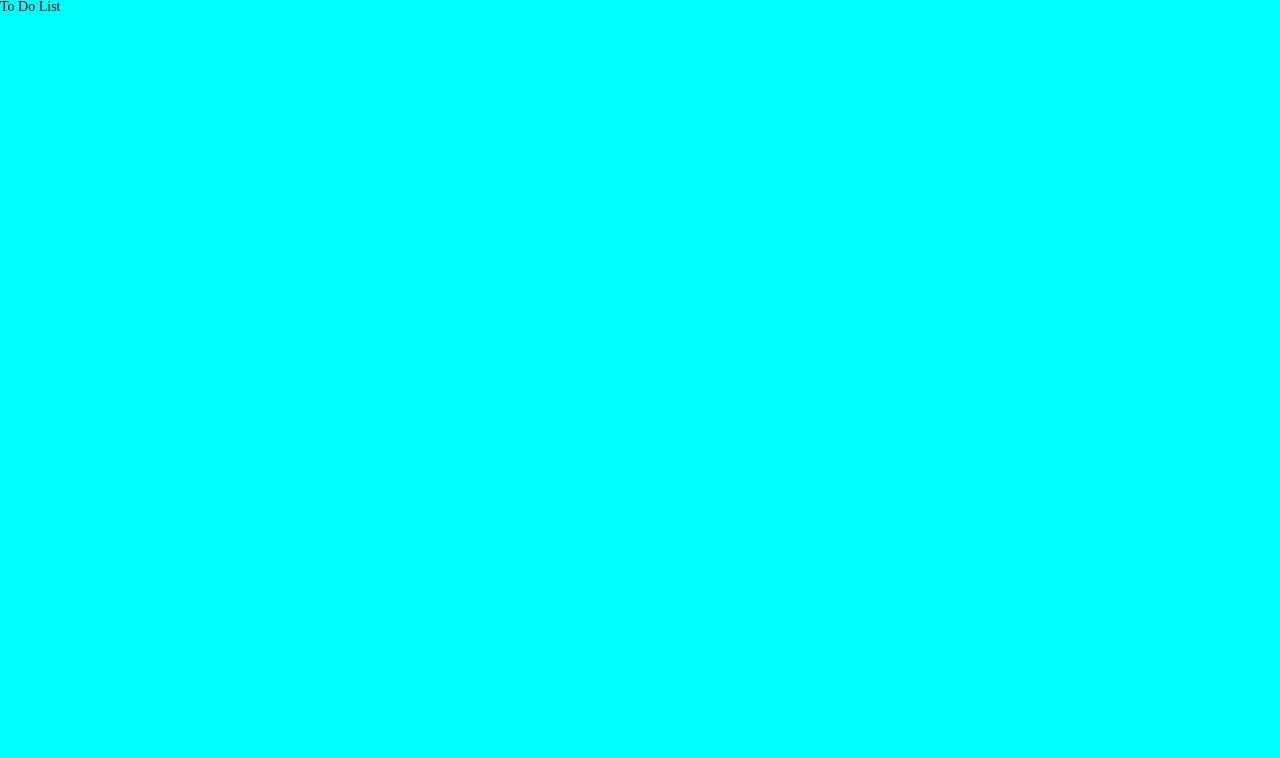
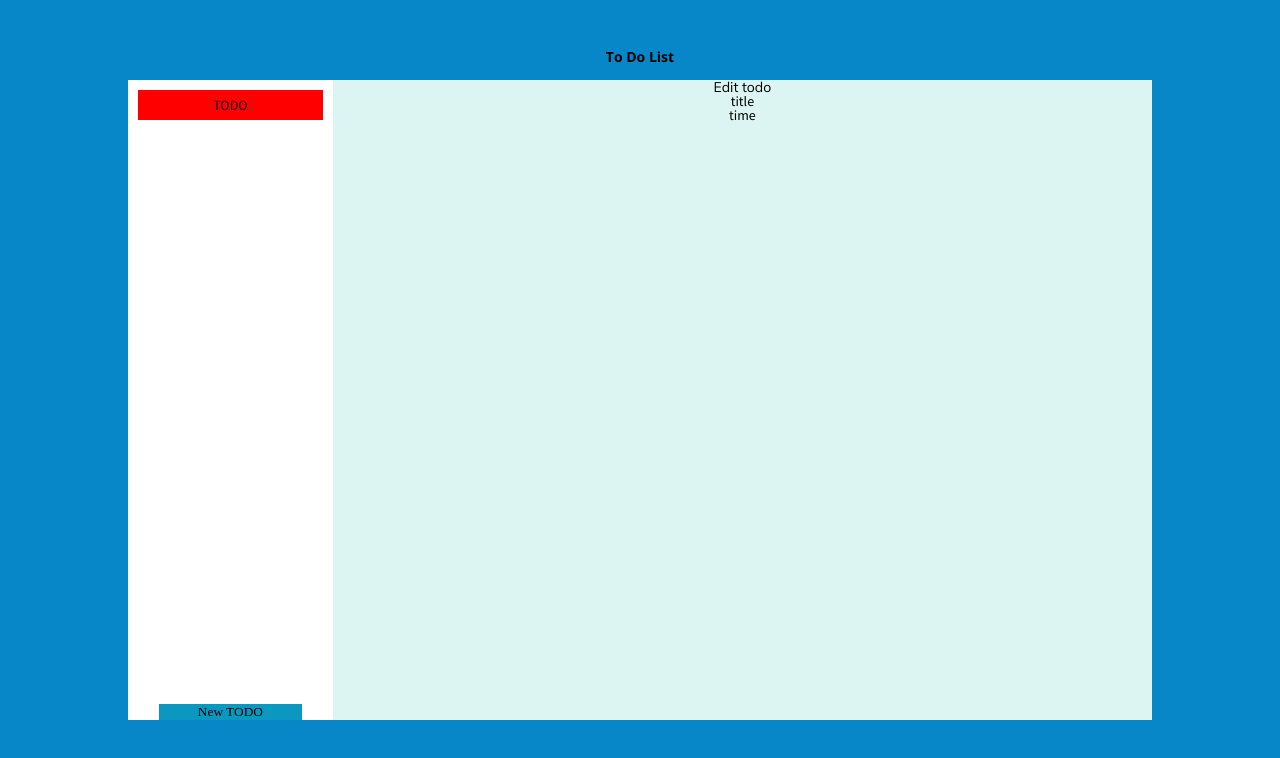
Before and after one commit to Stoncs/to-do-app, a React (Create React App) app: page / in a window 1280 px wide. Shown: the top 758 px of the page. Built offline with nearby package versions, Linux system fonts and the light colour scheme.

Commit message:
approximate view app

```diff
--- a/src/App.jsx
+++ b/src/App.jsx
@@ -3,13 +3,30 @@ import './App.scss';
 
 function App() {
   return (
-    <div className="app">
-      <header>
+    <div className='app'>
+      <header className='app__header'>
         <h1>To Do List</h1>
       </header>
       <main>
-        <div className='app__wrapper'>
+        <div className='to-do'>
+          <div className='to-do__panel'>
+            <div className='to-do-item'>
+              <div className='to-do-item__text'>
+                <p>TODO</p>
+              </div>
+            </div>
+            <button className='to-do__btn btn'>New TODO</button>
+          </div>
+          <div className='to-do__edit'>
+            <div className='edit'>
+              <h2>Edit todo</h2>
+              <div className='edit__container'>
+                <p>title</p>
+                <p>time</p>
+              </div>
+            </div>
 
+          </div>
         </div>
       </main>
     </div>
--- a/src/App.scss
+++ b/src/App.scss
@@ -1,3 +1,79 @@
+@import './styles/colors.scss';
+
 body {
-  background-color: aqua;
+  width: 100vw;
+  height: 100vh;
+  background-color: $clr-background-body;
 }
+
+.app {
+  height: 80%;
+  width: 80%;
+  margin: auto auto;
+  position: absolute;
+  left: 50%;
+  top: 50%;
+  transform: translate(-50%, -50%);
+
+  &__header {
+    position: absolute;
+    top: -20px;
+    left: 50%;
+    transform: translate(-50%, -10px);
+
+  }
+}
+
+main {
+  background-color: $clr-background-to-do;;
+  height: 100%;
+}
+
+.to-do {
+  display: flex;
+  height: 100%;
+
+  &__panel {
+    width: 20%;
+    display: flex;
+    flex-direction: column;
+    justify-content: space-between;
+    align-items: center;
+  }
+
+  &__btn {
+    width: 70%;
+    background-color: $clr-background-btn;
+
+  }
+
+  &__edit {
+    background-color: $clr-background-edit-section;
+    height: 100%;
+    width: 80%;
+  }
+}
+
+.to-do-item {
+  margin-top: 10px;
+  width: 90%;
+  background-color: red;
+
+  &__text {
+    position: relative;
+    height: 30px;
+    width: 100%;
+    display: flex;
+    justify-content: center;
+    align-items: center;
+  }
+}
+
+.edit {
+  text-align: center;
+  &__container {
+    display: flex;
+    flex-direction: column;
+    align-items: center;
+  }
+}
--- a/src/index.js
+++ b/src/index.js
@@ -4,6 +4,7 @@ import ReactDOM from 'react-dom/client';
 import App from './App.jsx';
 
 import './styles/normalize.scss';
+import './styles/general.scss';
 
 const root = ReactDOM.createRoot(document.getElementById('root'));
 root.render(
--- a/src/styles/colors.scss
+++ b/src/styles/colors.scss
@@ -1,5 +1,7 @@
 $clr-background-body: #0787C7;
+$clr-background-to-do: #FFF;
 $clr-background-edit-section: #DCF5F3;
+$clr-background-btn: #0B98C0;
 $clr-text-h: #2A92C5;
 $clr-text-p: #48B1CF;
 $clr-border-section: #229AD5;
--- /dev/null
+++ b/src/styles/general.scss
@@ -0,0 +1,13 @@
+@import './fonts.scss';
+
+h1 {
+  font-family: $font-h1;
+}
+
+h2 {
+  font-family: $font-h2;
+}
+
+p {
+  font-family: $font-p;
+}
```
